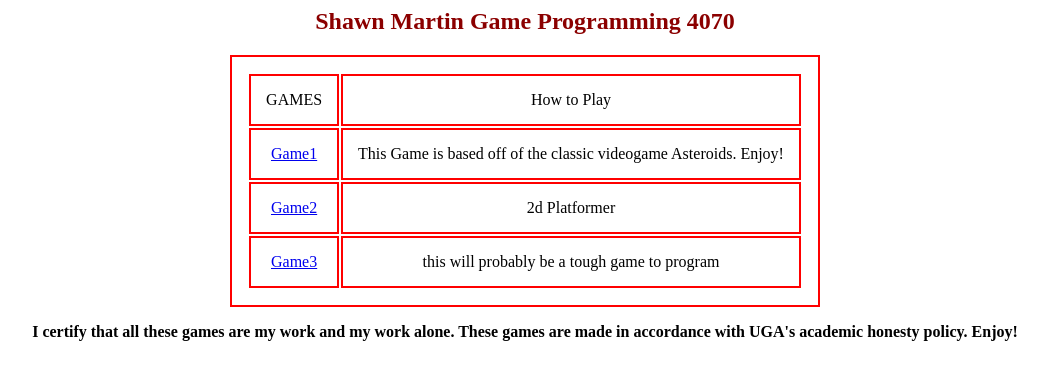
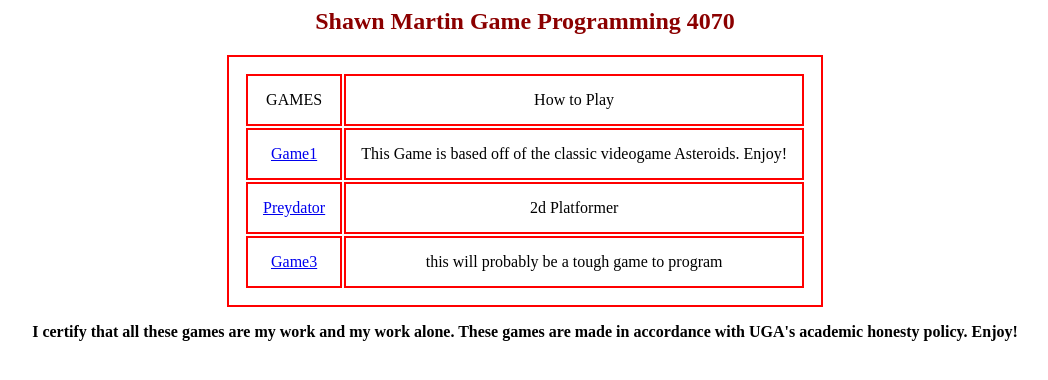
Before and after one commit to Rackattack/Rackattack.github.io, a plain HTML site: page index.html in a window 1280 px wide. Shown: the whole page, without its empty margins (115-1163 px from the left). Drawn offline with Linux system fonts and the light colour scheme.

Commit message:
Update index.html

```diff
--- a/index.html
+++ b/index.html
@@ -11,7 +11,7 @@
     <table>
         <tr><td>GAMES</td> <td> How to Play</td></tr>
         <tr><td><a href = "Astroids.html">Game1</a></td> <td> This Game is based off of the classic videogame Asteroids.  Enjoy!</td></tr>
-        <tr><td><a href = "preydator.html">Game2</a></td> <td> 2d Platformer</td></tr>
+        <tr><td><a href = "preydator.html">Preydator</a></td> <td> 2d Platformer</td></tr>
         <tr><td><a href = "www.google.com">Game3</a></td> <td> this will probably be a tough game to program</td></tr>
     </table>
     <p>
```
